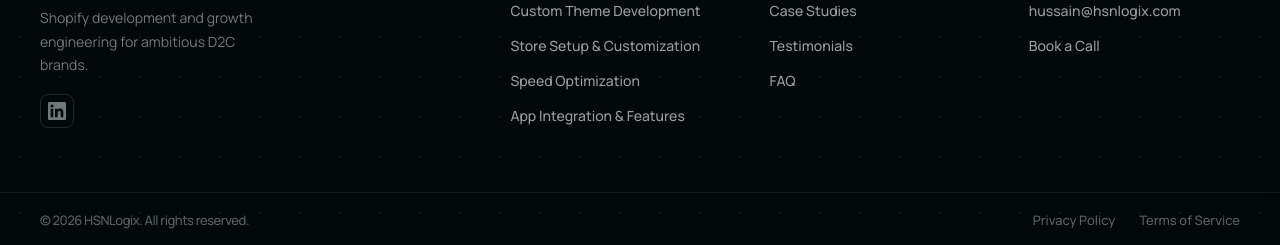
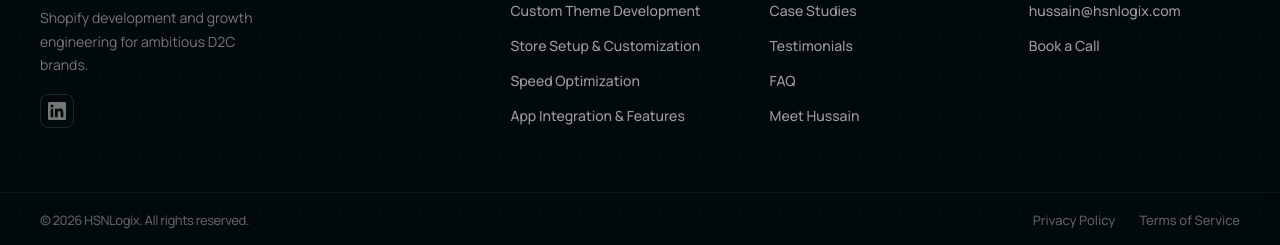
Before and after one commit to gr8ahmad/hsnlogix, a Jekyll site: the page built from terms-of-service.md, in a window 1280 px wide and 900 px high, scrolled down 1373 px. Shown: the part 652-897 px from the top of the window. Built offline with Jekyll 4.4.1, drawn with Linux system fonts in a browser that asks for light colours; a script that is not in the unit is left out.

Commit message:
Footer: add Meet Hussain link to Company column sitewide
Co-Authored-By: Claude Sonnet 4.6 <noreply@anthropic.com>

```diff
--- a/_layouts/default.html
+++ b/_layouts/default.html
@@ -154,6 +154,7 @@
             <li><a href="{{ '/case-studies/' | relative_url }}">Case Studies</a></li>
             <li><a href="{{ '/' | relative_url }}#testimonials">Testimonials</a></li>
             <li><a href="{{ '/' | relative_url }}#faqs">FAQ</a></li>
+            <li><a href="{{ '/team/hussain/' | relative_url }}">Meet Hussain</a></li>
           </ul>
         </div>
         <div class="footer-col">
--- a/_layouts/team-profile.html
+++ b/_layouts/team-profile.html
@@ -114,6 +114,7 @@
             <li><a href="{{ '/case-studies/' | relative_url }}">Case Studies</a></li>
             <li><a href="{{ '/' | relative_url }}#testimonials">Testimonials</a></li>
             <li><a href="{{ '/' | relative_url }}#faqs">FAQ</a></li>
+            <li><a href="{{ '/team/hussain/' | relative_url }}">Meet Hussain</a></li>
           </ul>
         </div>
         <div class="footer-col">
--- a/index.html
+++ b/index.html
@@ -1027,6 +1027,7 @@ Hussain was an absolute pleasure to work with, and I will hire him again in the
                     <li><a href="{{ '/case-studies/' | relative_url }}">Case Studies</a></li>
                     <li><a href="/#testimonials">Testimonials</a></li>
                     <li><a href="/#faqs">FAQ</a></li>
+                    <li><a href="{{ '/team/hussain/' | relative_url }}">Meet Hussain</a></li>
                 </ul>
             </div>
 
```
